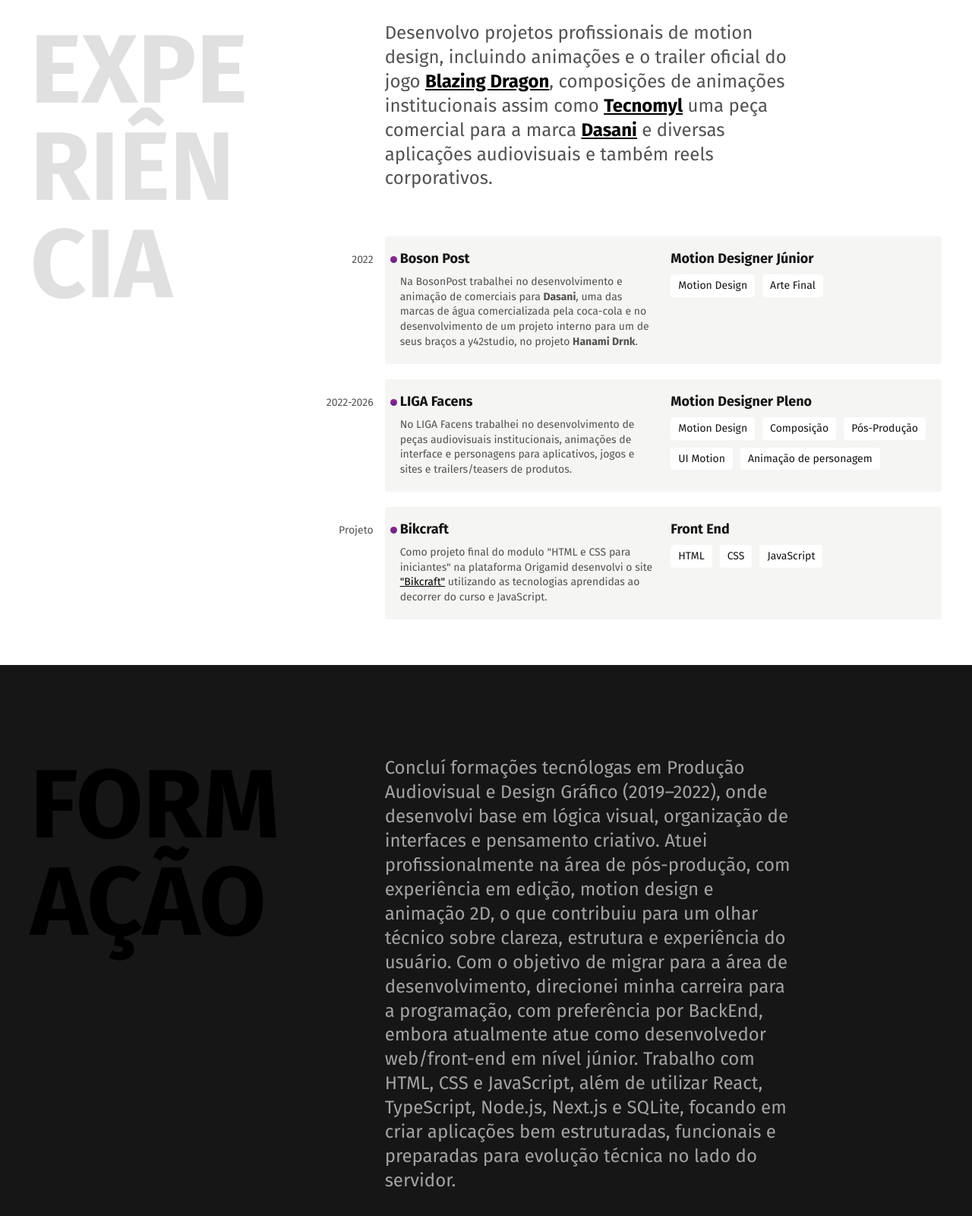
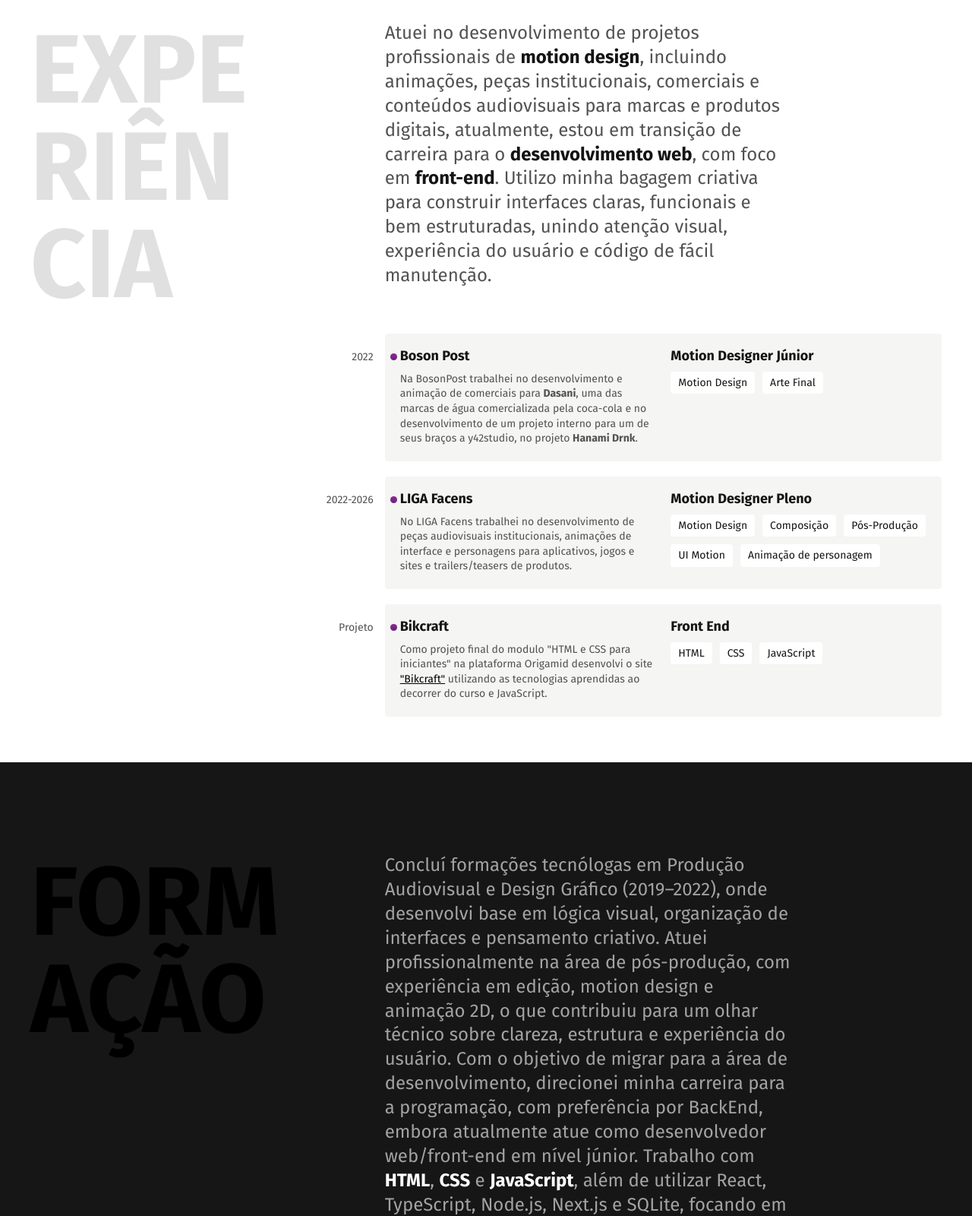
Before and after one commit to LBCalheiros/LBCalheiros.github.io, a plain HTML site: page index.html in a window 1280 px wide. Shown: the part 740-2340 px from the top of the page at 76% size. Drawn offline with Linux system fonts and the light colour scheme.

Commit message:
ajustes-competencias

```diff
--- a/index.html
+++ b/index.html
@@ -37,7 +37,7 @@
   <section class="experiencia" id="experiencia" aria-label="Experiencia">
     <h2 class="subtitulo">Experiência</h2>
     <div>
-      <p class="experiencia-texto">Desenvolvo projetos profissionais de motion design, incluindo animações e o trailer oficial do jogo <strong><a href="https://drive.google.com/drive/folders/1Dpp8r4m0K3mIBGyPeI_DKDbMHRlHotWG?usp=sharing" target="_blank" rel="noopener noreferrer">Blazing Dragon</a></strong>, composições de animações institucionais assim como <strong><a href="https://drive.google.com/drive/folders/19pJowFOXofvuxLxhZ2hGNKCm0omIedVF?usp=sharing" target="_blank" rel="noopener noreferrer">Tecnomyl</a></strong> uma peça comercial para a marca <strong><a href="https://drive.google.com/drive/folders/1OqbjN9yndnaYzI-wTbymyyGRNyb-VOcb?usp=sharing" target="_blank" rel="noopener noreferrer">Dasani</a></strong> e diversas aplicações audiovisuais e também reels corporativos.</p>
+      <p class="experiencia-texto">Atuei no desenvolvimento de projetos profissionais de <strong>motion design</strong>, incluindo animações, peças institucionais, comerciais e conteúdos audiovisuais para marcas e produtos digitais, atualmente, estou em transição de carreira para o <strong>desenvolvimento web</strong>, com foco em <strong>front-end</strong>. Utilizo minha bagagem criativa para construir interfaces claras, funcionais e bem estruturadas, unindo atenção visual, experiência do usuário e código de fácil manutenção.</p>
 
       <div class="empresa">
         <span class="empresa-ano">2022</span>
@@ -83,7 +83,7 @@
       <div>
         <p class="formacao-texto">
           Concluí formações tecnólogas em Produção Audiovisual e Design Gráfico (2019–2022), onde desenvolvi base em lógica visual, organização de interfaces e pensamento criativo. Atuei profissionalmente na área de pós-produção, com experiência em edição, motion design e animação 2D, o que contribuiu para um olhar técnico sobre clareza, estrutura e experiência do usuário.
-          Com o objetivo de migrar para a área de desenvolvimento, direcionei minha carreira para a programação, com preferência por BackEnd, embora atualmente atue como desenvolvedor web/front-end em nível júnior. Trabalho com HTML, CSS e JavaScript, além de utilizar React, TypeScript, Node.js, Next.js e SQLite, focando em criar aplicações bem estruturadas, funcionais e preparadas para evolução técnica no lado do servidor.
+          Com o objetivo de migrar para a área de desenvolvimento, direcionei minha carreira para a programação, com preferência por BackEnd, embora atualmente atue como desenvolvedor web/front-end em nível júnior. Trabalho com <strong>HTML</strong>, <strong>CSS</strong> e <strong>JavaScript</strong>, além de utilizar React, TypeScript, Node.js, Next.js e SQLite, focando em criar aplicações bem estruturadas, funcionais e preparadas para evolução técnica no lado do servidor.
         </p>
 
         <ul class="faculdade-lista">
```
Also changed, not shown: index-en.html (+3 -1 lines).
